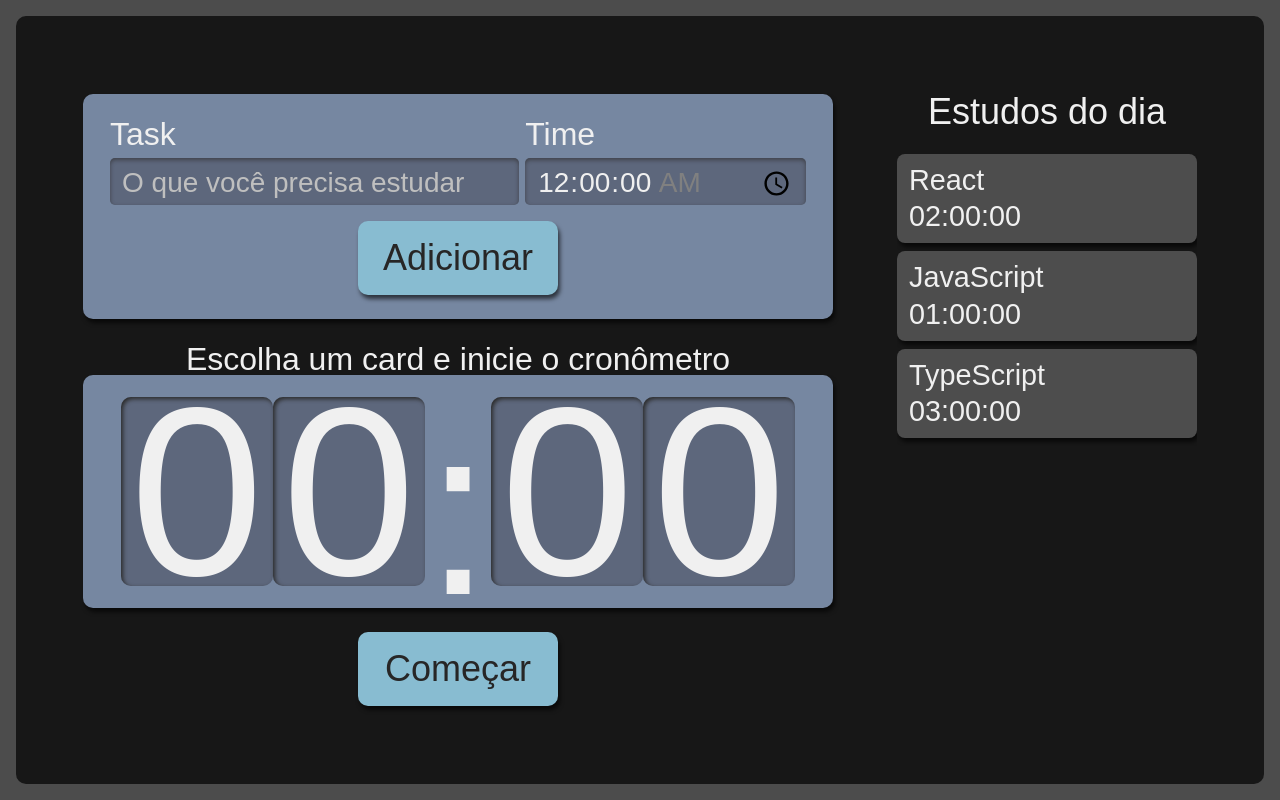
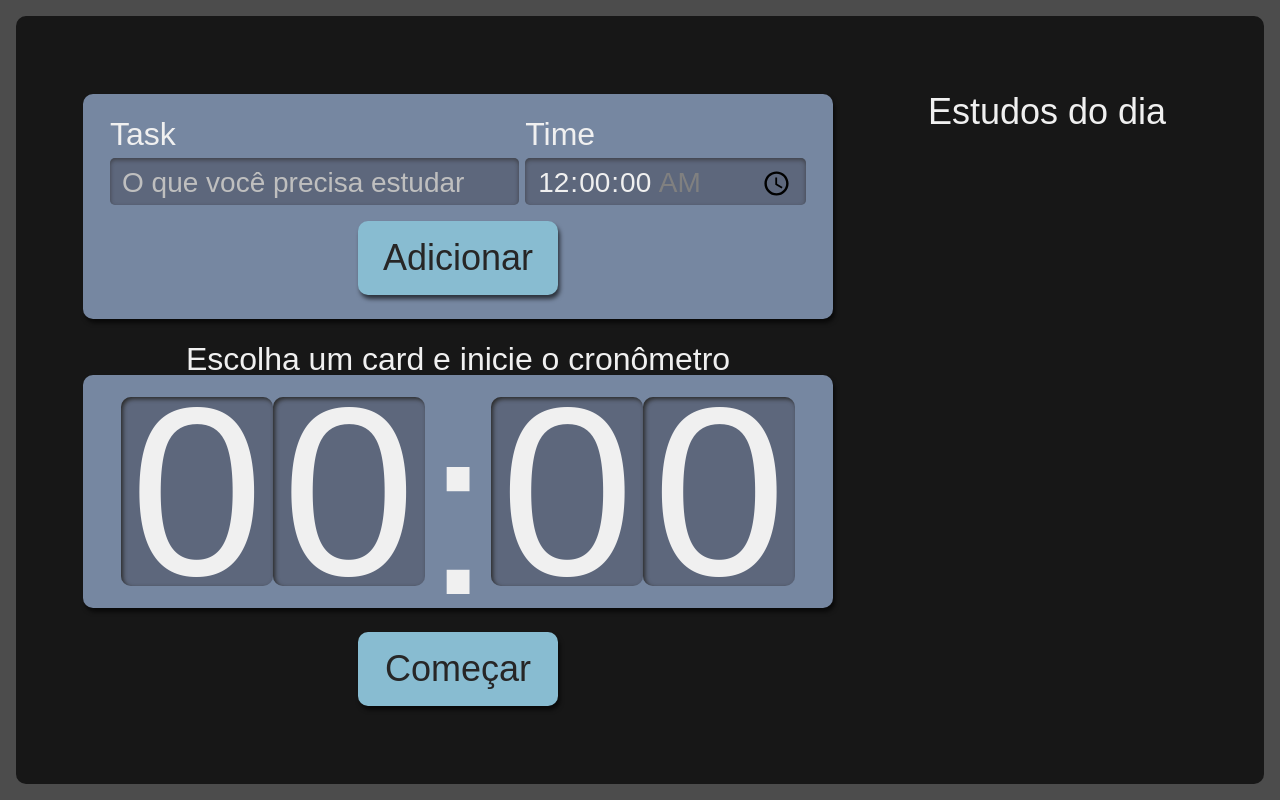
Before and after one commit to RenanTRS/studies, a React (Vite) app: page / in a window 1280 px wide. Built offline with nearby package versions, Linux system fonts and the light colour scheme.

Commit message:
Add context

```diff
--- a/src/App.tsx
+++ b/src/App.tsx
@@ -3,14 +3,28 @@ import style from './App.module.scss'
 import { Form } from "./components/Form"
 import { List } from "./components/List"
 import { Cron } from "./components/Cron"
+import { useState, createContext, Dispatch } from 'react'
+
+type taskProps = {
+  name: string;
+  time: string;
+}
+type TaskContextType = {
+  tasks: taskProps[];
+  setTasks: Dispatch<taskProps[]> //tipage para o setTasks
+}
+export const TaskContext = createContext({} as TaskContextType)
 
 function App() {
+  const [tasks, setTasks] = useState<taskProps[]>([])
   return (
-    <div className={style.AppStyle}>
-      <Form />
-      <List />
-      <Cron />
-    </div>
+    <TaskContext.Provider value={{tasks, setTasks}}>
+      <div className={style.AppStyle}>
+        <Form />
+        <List />
+        <Cron />
+      </div>
+    </TaskContext.Provider>
   )
 }
 
--- a/src/components/Form/index.tsx
+++ b/src/components/Form/index.tsx
@@ -1,18 +1,21 @@
 import style from './Form.module.scss'
-import { useState, FormEvent } from 'react'
+import { useState, FormEvent, useContext } from 'react'
 import { Button } from "../Button"
+import {TaskContext} from '../../App'
 
-export const Form = () => {
-    const [time, setTime] = useState('00:00:00')
-    const [task, setTask] = useState('')
+export const Form = ()  => {
+    const {tasks, setTasks} = useContext(TaskContext)
+    const [time, setTime] = useState<string>('00:00:00')
+    const [name, setName] = useState<string>('')
 
     const handlerSubmit = (event: FormEvent<HTMLFormElement>) => {
         event.preventDefault()
-        const teste = {
-            task,
-            time
+        const newTask = {
+            name: name,
+            time: time
         }
-        console.log(teste)
+
+        setTasks([...tasks, newTask])
     }
     return(
         <form className={style.novaTarefa} onSubmit={event => handlerSubmit(event)}>
@@ -22,8 +25,8 @@ export const Form = () => {
                     type="text"
                     id="task"
                     placeholder="O que você precisa estudar"
-                    value={task}
-                    onChange={event => setTask(event.target.value)}
+                    value={name}
+                    onChange={event => setName(event.target.value)}
                     required
                 />
             </div>
--- a/src/components/List/index.tsx
+++ b/src/components/List/index.tsx
@@ -1,19 +1,10 @@
 import { Item } from './Item'
 import style from './List.module.scss'
+import { useContext } from 'react'
+import { TaskContext } from '../../App'
+
 export const List = () => {
-    const tasks = [{
-        name: 'React',
-        time: '02:00:00'
-    },
-    {
-        name: 'JavaScript',
-        time: '01:00:00'
-    },
-    {
-        name: 'TypeScript',
-        time: '03:00:00'
-    }
-    ]
+    const {tasks} = useContext(TaskContext)
     return(
         <aside className={style.listaTarefas}>
             <h2>Estudos do dia</h2>
--- /dev/null
+++ b/src/components/types/tasks.ts
@@ -0,0 +1,4 @@
+export type ListProps = {
+    name: string;
+    time: string;
+}
```
